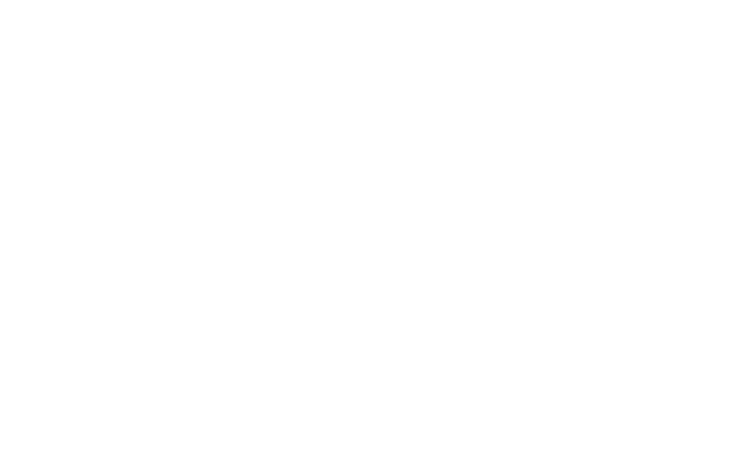
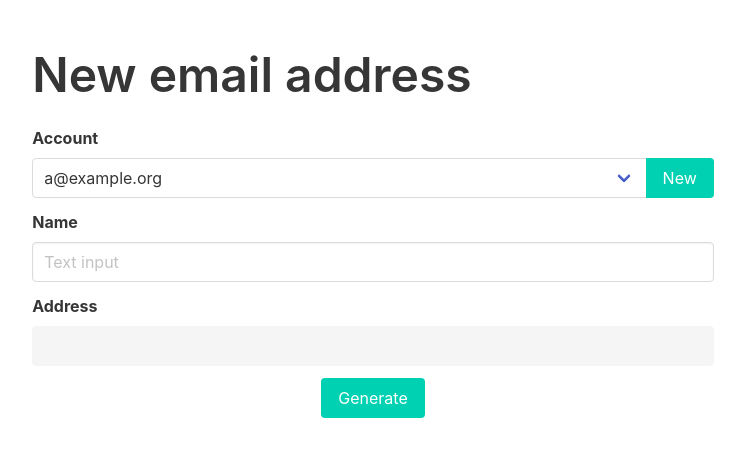
Before and after one commit to breard-r/opensmtpd-filter-sake, a plain HTML site: page pwa/index.html in a window 1280 px wide. Shown: the whole page, without its empty margins (267-1012 px from the left). Drawn offline with Linux system fonts and the light colour scheme.

Commit message:
Add a dummy user interface

```diff
--- a/pwa/app.js
+++ b/pwa/app.js
@@ -46,6 +46,16 @@ class Account {
 	console.log('Sub-addr: ' + test_addr.genSubAddr('test'));
 });
 
+document.querySelector('#btn-generate').addEventListener('click', (event) => {
+	event.preventDefault();
+	console.log('TODO: address generation');
+	['a', 'b'].forEach((e) => {
+		const test_addr = new Account(e, '+', 'example.org', '11voiefK5PgCX5F1TTcuoQ==');
+		console.log(test_addr);
+		console.log('Sub-addr: ' + test_addr.genSubAddr('test'));
+	});
+});
+
 window.addEventListener('load', () => {
 	if ('serviceWorker' in navigator) {
 		navigator.serviceWorker.register('/sw.js');
--- a/pwa/index.html
+++ b/pwa/index.html
@@ -12,5 +12,45 @@
 		<script src="app.js" defer></script>
 	</head>
 	<body>
+		<section class="section">
+			<div class="container">
+				<div class="columns is-centered">
+					<div class="column is-three-fifths">
+						<h1 class="title is-1">New email address</h1>
+						<form action="" method="get">
+							<label class="label" for="account-name">Account</label>
+							<div class="field has-addons">
+								<div class="control is-expanded">
+									<div class="select is-fullwidth">
+										<select id="account-name">
+											<option>a@example.org</option>
+											<option>b@example.com</option>
+										</select>
+									</div>
+								</div>
+								<p class="control">
+								<a class="button is-primary" id="btn-add-account">New</a>
+								</p>
+							</div>
+							<div class="field">
+								<label class="label" for="sub-addr-name">Name</label>
+								<div class="control">
+									<input class="input" type="text" id="sub-addr-name" placeholder="Text input">
+								</div>
+							</div>
+							<div class="field">
+								<label class="label" for="generated-addr">Address</label>
+								<div class="control">
+									<input class="input" type="text" id="generated-addr" disabled>
+								</div>
+							</div>
+							<div class="control has-text-centered">
+								<button class="button is-primary" id="btn-generate">Generate</button>
+							</div>
+						</form>
+					</div>
+				</div>
+			</div>
+		</section>
 	</body>
 </html>
```
